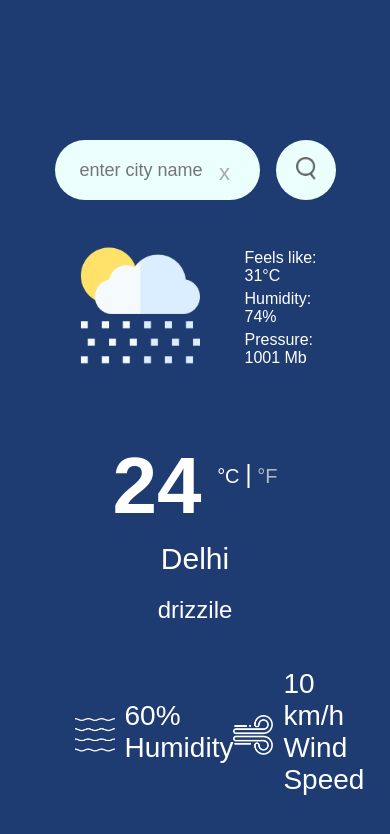
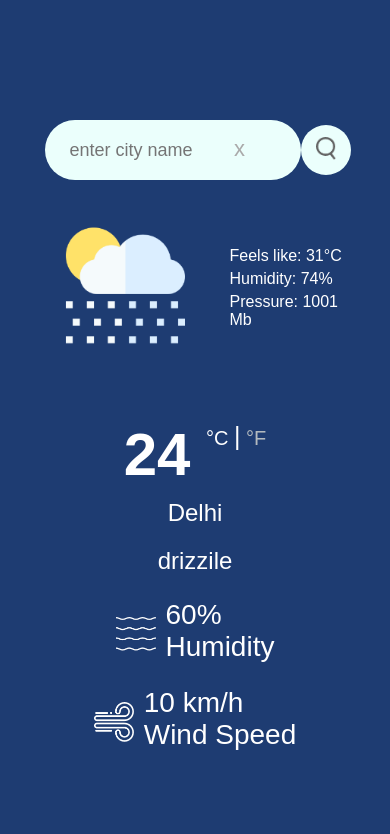
Before and after one commit to Tanmoy9088/Weather_App, a plain HTML site: page index.html in a window 390 px wide. Drawn offline with Linux system fonts and the light colour scheme.

Commit message:
responsive

```diff
--- a/styles.css
+++ b/styles.css
@@ -47,7 +47,7 @@ h1 {
 }
 .clear-button {
   position: absolute;
-  top: 17%;
+  top: 10%;
   right:80px;
   padding: 10px;
   background-color:transparent;
@@ -154,3 +154,32 @@ h1 {
 .fahrenheit {
   color: #b3babfff;
 }
+@media (max-width: 600px) {
+  .card {
+    padding: 20px;
+  }
+  .search input {
+    width: 100%;
+    margin-right: 0;
+    margin-left: 5px;;
+  }
+  .search button {
+    width: 50px;
+    height: 50px;
+  }
+  .weather h1 {
+    font-size: 60px;
+  }
+  .weather h2 {
+    font-size: 24px;
+  }
+  .details {
+    flex-direction: column;
+    align-items: center;
+    margin-top: 30px;
+    margin
+  }
+  .col{
+    margin-bottom: 30px;
+  }
+}
```
